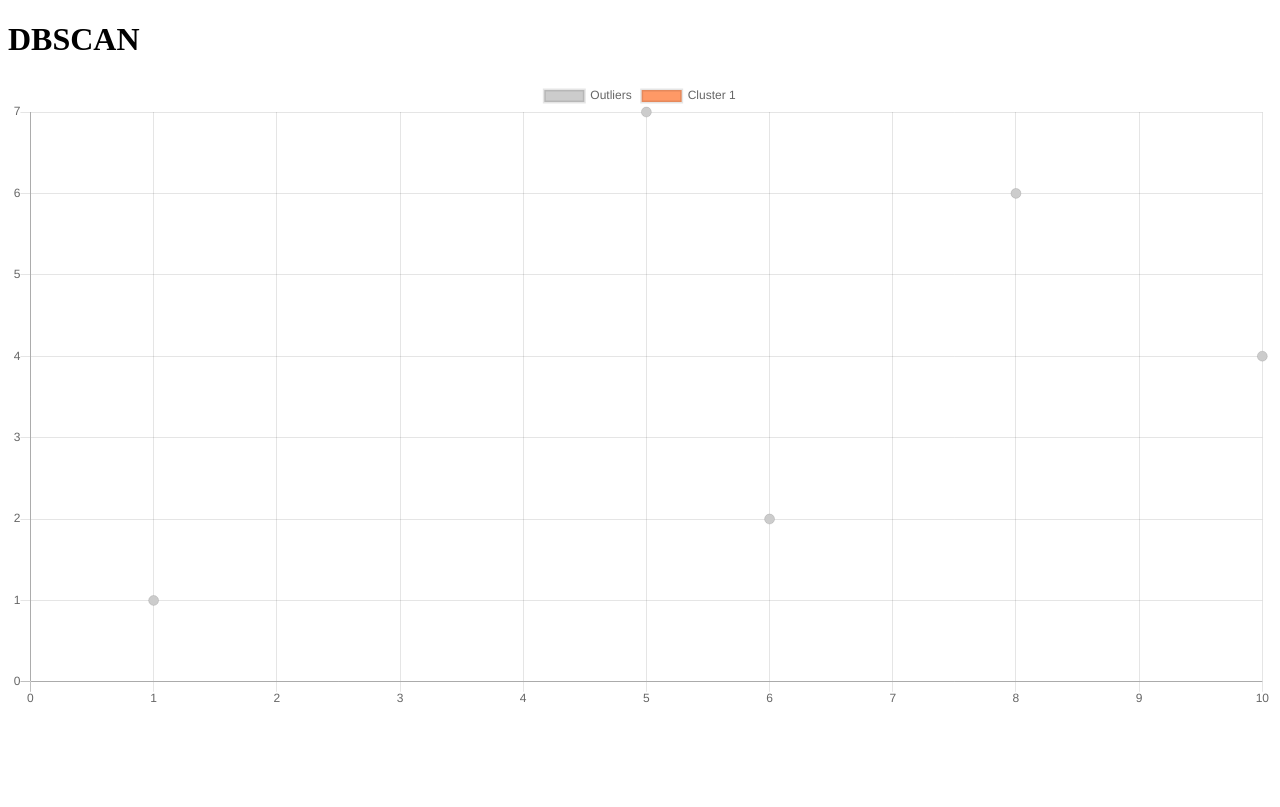
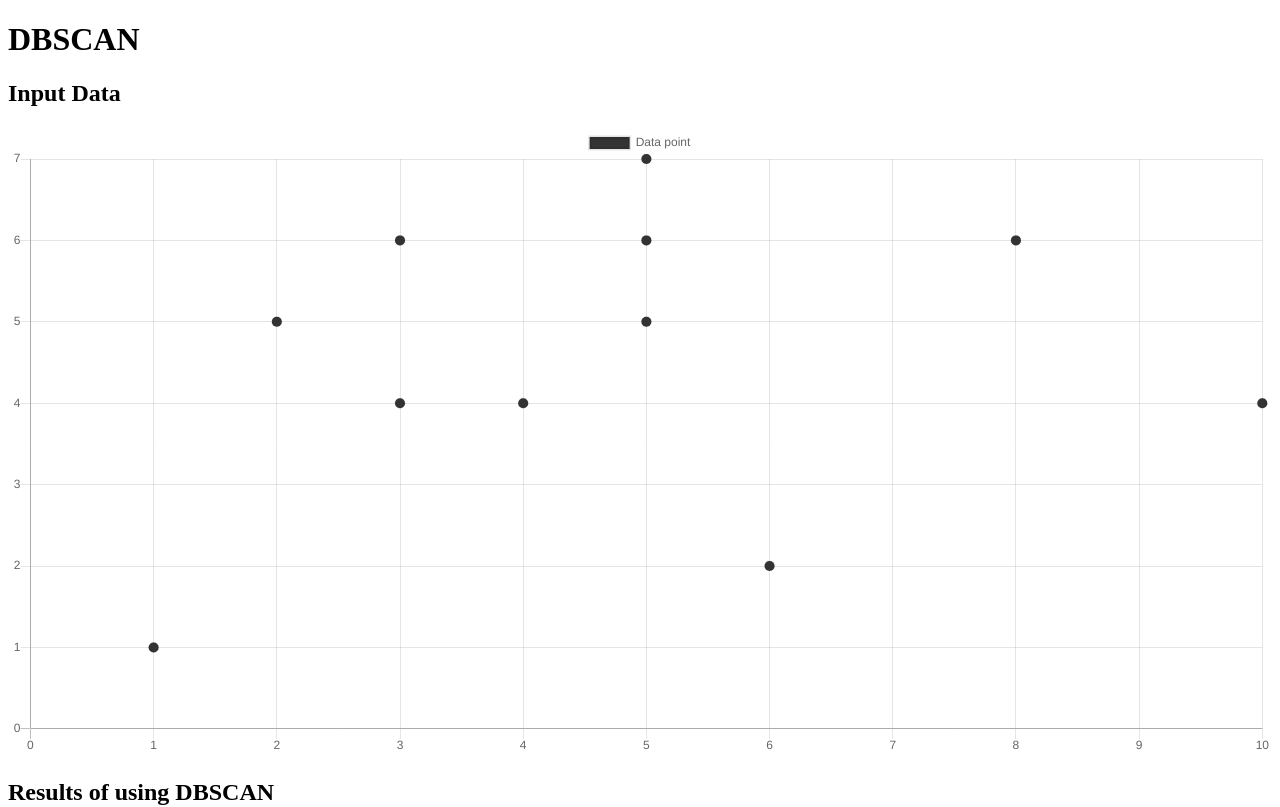
Before and after one commit to aalvinlin/DS-algorithms, a React (Vite) app: page /dbscan in a window 1280 px wide. Shown: the top 807 px of the page. Built offline with nearby package versions, Linux system fonts and the light colour scheme.

Commit message:
add graph of input data above DBSCAN-processed data

```diff
--- a/src/components/Dbscan.js
+++ b/src/components/Dbscan.js
@@ -58,10 +58,29 @@ const Dbscan = () => {
             }
         }
 
+    let inputData = {
+        datasets: [
+            {
+            label: "Data point",
+            backgroundColor: "#333333",
+            pointBackgroundColor: "#333333",
+            pointBorderRadius: 0,
+            pointRadius: 5,
+            data: simpleScatterPlot
+            }
+        ]
+    }
+
     return (
         <>
             <h1>DBSCAN</h1>
+
+            <h2>Input Data</h2>
+            <Scatter data={inputData} options={options} />
+
+            <h2>Results of using DBSCAN</h2>
             <Scatter data={chartJSData} options={options} />
+
         </>
     )
 
--- a/src/utils/useDbscan.js
+++ b/src/utils/useDbscan.js
@@ -27,7 +27,7 @@ export const useDbscan = (points, epsilon, requiredPointsInRadius) => {
             for (let currentNeighborID = currentPointID + 1; points[currentNeighborID] && Math.abs(currentPoint.x - points[currentNeighborID].x) <= epsilon; currentNeighborID++)
                 {
                     console.log("    point #", currentNeighborID, "'s x-value is within range")
-                    console.log("    all clusters so far:", knownClusters);
+                    // console.log("    all clusters so far:", knownClusters);
 
                     let neighbor = points[currentNeighborID];
                     let distanceToNeighbor = Math.sqrt(Math.abs(currentPoint.x - neighbor.x) ** 2 + Math.abs(currentPoint.y - neighbor.y) ** 2);
```
